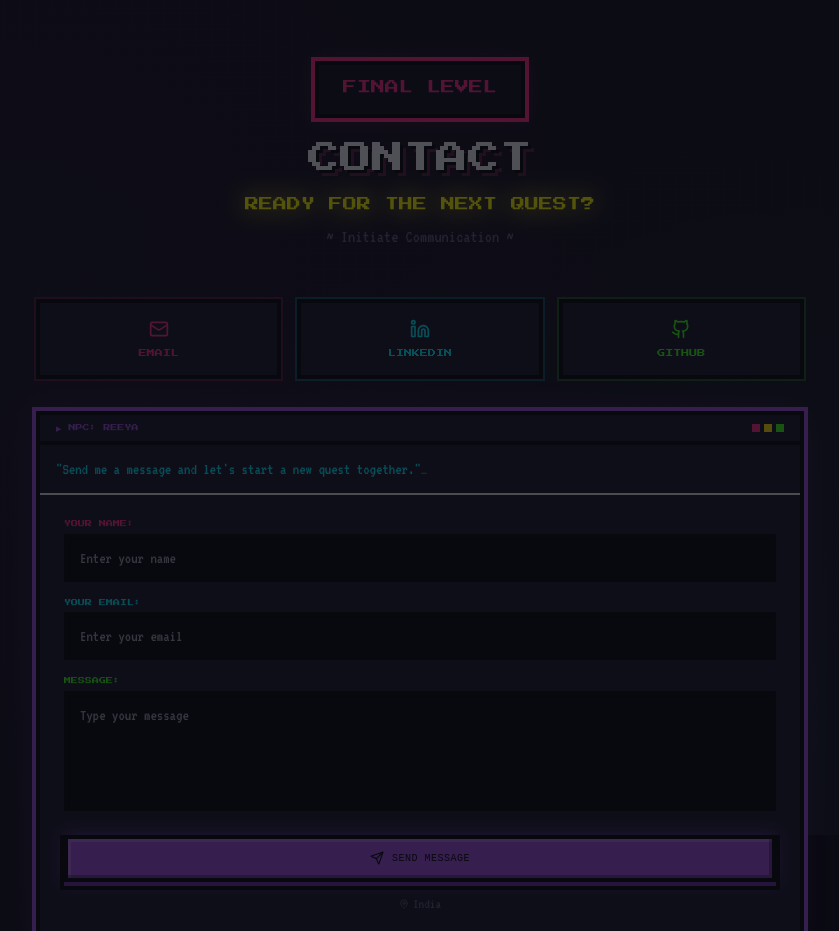
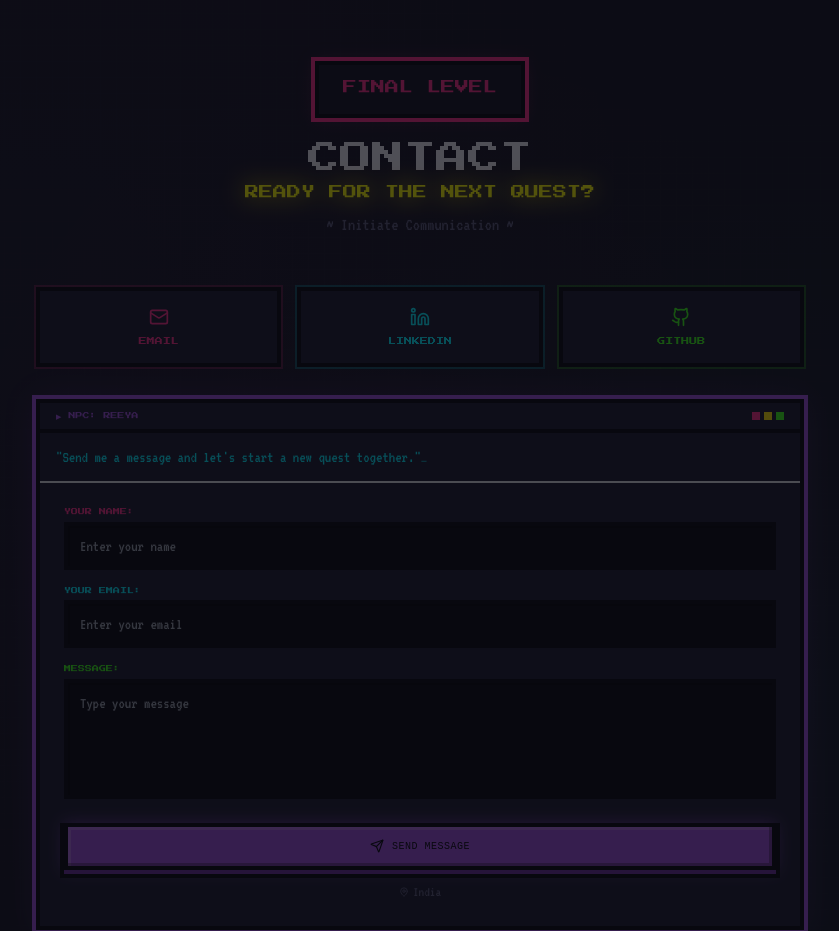
Before and after one commit to ree4yaa/portfolio, a React (Vite) app: page / in a window 1280 px wide. Shown: the part 5300-6231 px from the top of the page, without its empty margins (220-1059 px from the left). Built offline with nearby package versions, Linux system fonts and the light colour scheme.

Commit message:
fix: fixing text allignment of contact

```diff
--- a/src/components/pixelArt/Contact.tsx
+++ b/src/components/pixelArt/Contact.tsx
@@ -31,7 +31,7 @@ export function Contact() {
             FINAL LEVEL
           </span>
         </div>
-        <h2 className="font-pixel text-[16px] sm:text-[24px] md:text-[32px] text-retro-white text-pixel-shadow mb-3">
+        <h2 className="font-pixel text-[16px] sm:text-[24px] md:text-[32px] text-retro-white">
           CONTACT
         </h2>
         <p className="font-pixel text-[10px] sm:text-[14px] text-retro-yellow animate-pulse-glow mb-2">
```
